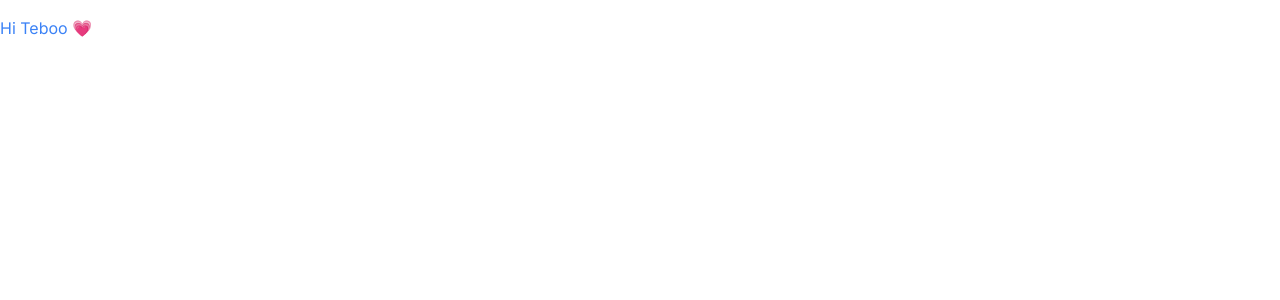
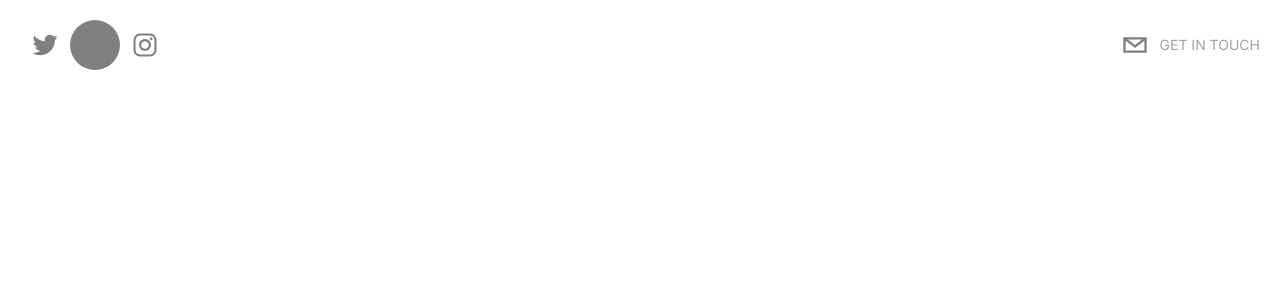
Before and after one commit to tebohonthako/teboos-portfolio, a Next.js app: page / in a window 1280 px wide. Shown: the top 300 px of the page. Built offline with nearby package versions, Linux system fonts and the light colour scheme.

Commit message:
header added react-socila icons

```diff
--- /dev/null
+++ b/app/components/Header.tsx
@@ -0,0 +1,43 @@
+import { motion } from "framer-motion";
+import React, { createContext } from 'react';
+import { SocialIcon } from "react-social-icons";
+
+type Props = {};
+
+export default function Header({}: Props) {
+  return (
+    <header className="sticky top-0 p-5 flex items-start justify-between max-w-7xl mx-auto z-20 xl:items-center">
+      <div
+
+      className="flex flex-row items-center">
+        {/* S O C I A L   I C O N S  */}
+        <SocialIcon
+          url="https://twitter.com"
+          fgColor="gray"
+          bgColor="transparent"
+        />
+        <SocialIcon
+          url="https://tiktok.com"
+          fgColor="gray"
+          bgColor="transparent"
+        />
+        <SocialIcon
+          url="https://instagram.com"
+          fgColor="gray"
+          bgColor="transparent"
+        />
+      </div>
+
+      <div className="flex flex-row items-center text-gray-300">
+        <SocialIcon
+          className="cursor-pointer"
+          network="email"
+          fgColor="gray"
+          bgColor="transparent"
+        />
+        <p className="uppercase hidden md:inline-flex text-sm text-gray-400">Get in Touch</p>
+      </div>
+    </header>
+  );
+
+}
--- /dev/null
+++ b/app/components/MotionComponent.tsx
@@ -0,0 +1,36 @@
+import { motion } from "framer-motion"
+import { Props } from "next/script"
+import { SocialIcon } from "react-social-icons"
+
+export   default function MotionComponent ({}: Props) {
+    <motion.div
+      initial={{
+        x: -500,
+        opacity: 0,
+        scale: 0.5
+      }}
+      animate= {{
+        x: 0,
+        opacity: 1,
+        scale: 1
+      }}
+
+      className="flex flex-row items-center">
+        {/* S O C I A L   I C O N S  */}
+        <SocialIcon
+          url="https://twitter.com"
+          fgColor="gray"
+          bgColor="transparent"
+        />
+        <SocialIcon
+          url="https://tiktok.com"
+          fgColor="gray"
+          bgColor="transparent"
+        />
+        <SocialIcon
+          url="https://instagram.com"
+          fgColor="gray"
+          bgColor="transparent"
+        />
+      </motion.div>
+}
--- a/app/page.tsx
+++ b/app/page.tsx
@@ -1,23 +1,24 @@
 import Image from "next/image";
+import Header from "./components/Header";
 
 export default function Home() {
   return (
     <main>
-      <h1 className=" pt-4 text-blue-500">Hi Teboo 💗</h1>
+
+    {/* // H E A D E R  */}
+    <Header/>
+    {/* // H E R O  */}
+
+    {/* // A B O U T  */}
+
+    {/* // E X P E R I E N C E  */}
+
+    {/* //  S K I L L S  */}
+
+    {/* // P R O J E C T S  */}
+
+    {/* // C O N T A C T   M E  */}
     </main>
+  )
 
-    // H E A D E R
-
-    // H E R O
-
-    // A B O U T
-
-    // E X P E R I E N C E
-
-    //  S K I L L S
-
-    // P R O J E C T S
-
-    // C O N T A C T   M E
-  )
 }
--- a/package.json
+++ b/package.json
@@ -9,9 +9,11 @@
     "lint": "next lint"
   },
   "dependencies": {
+    "framer-motion": "^11.3.31",
     "next": "14.2.7",
     "react": "^18",
-    "react-dom": "^18"
+    "react-dom": "^18",
+    "react-social-icons": "^6.18.0"
   },
   "devDependencies": {
     "@types/node": "^20",
```
Also changed, not shown: 1 other file (tests, documents, lock files or other folders).
